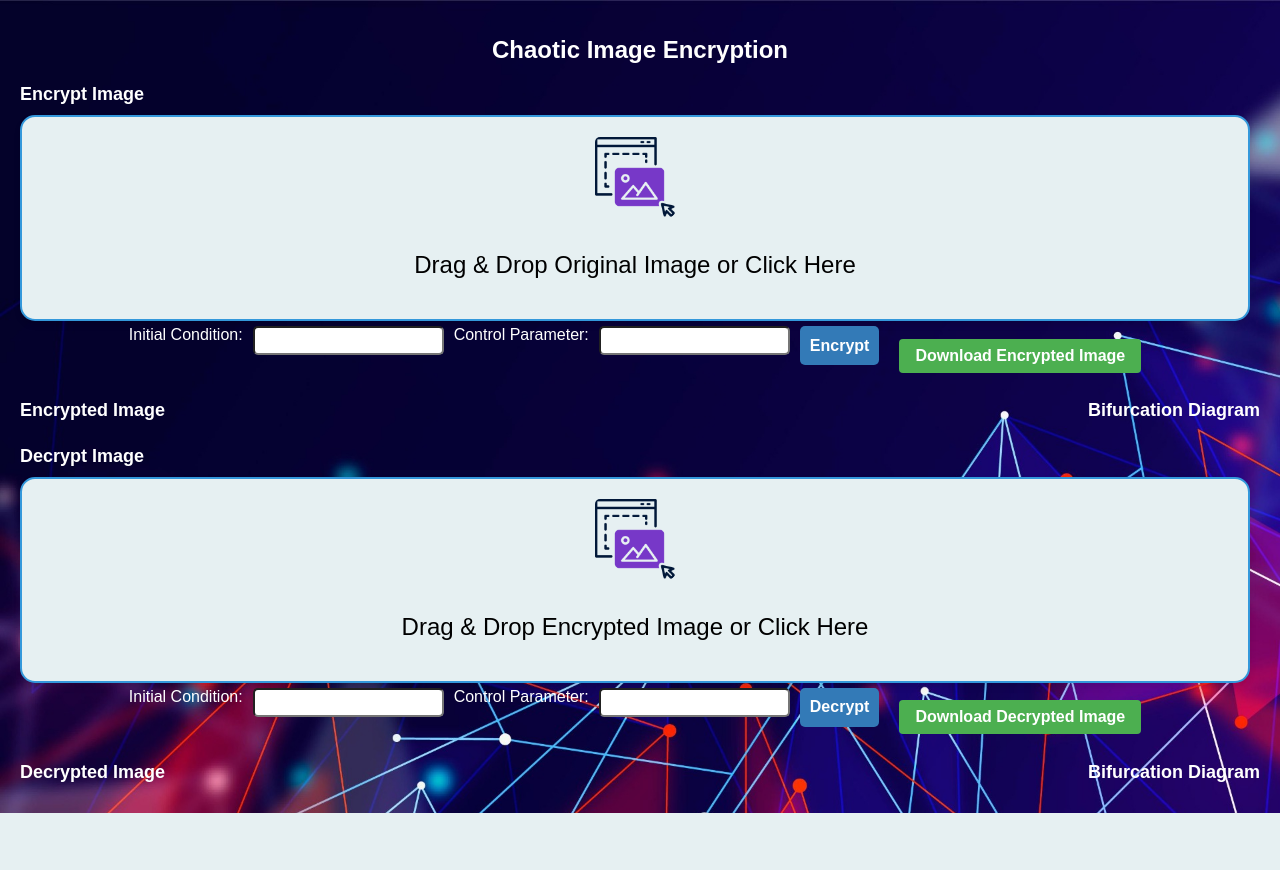
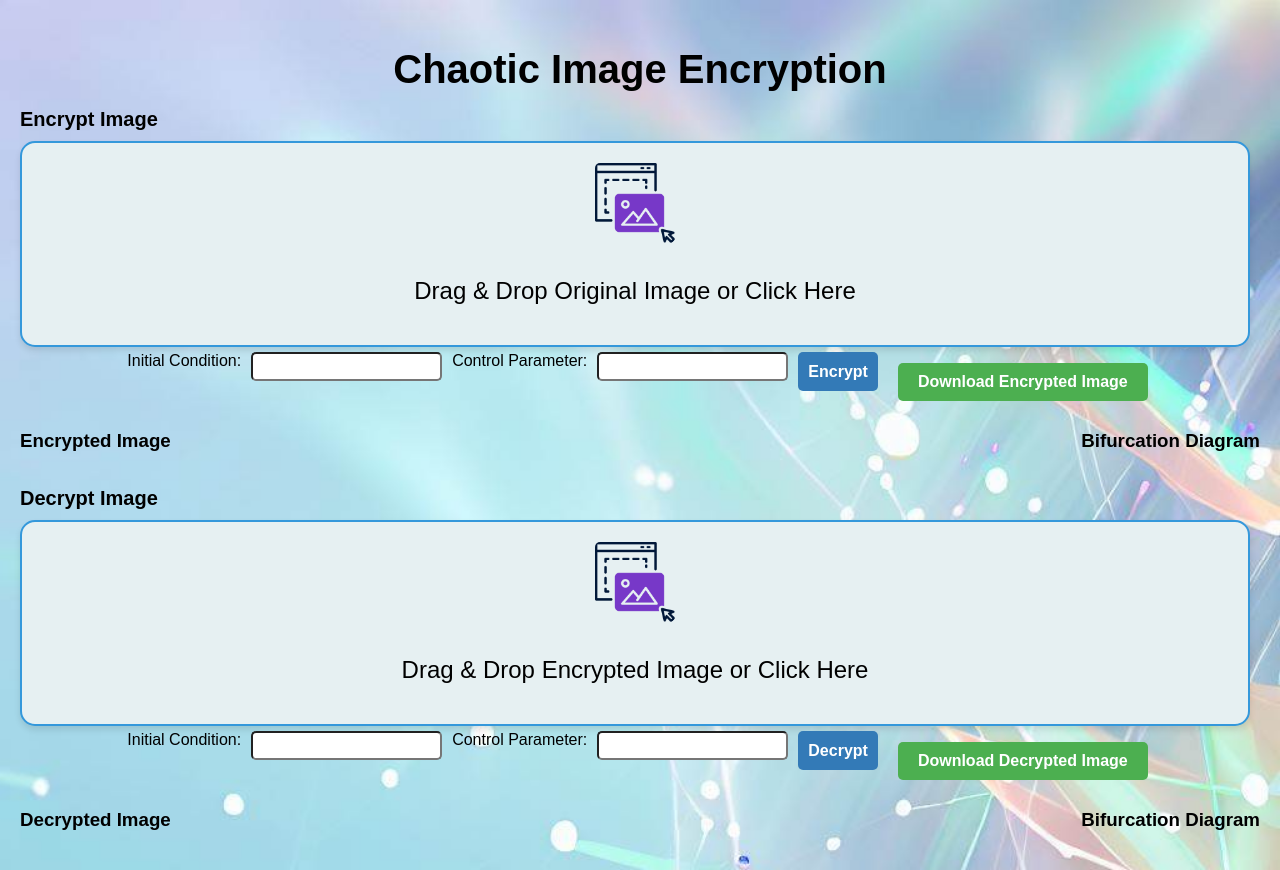
Before and after one commit to kunal9922/EncryptionAndDecryptionUsingChaoticKeySequence, a Flask app: page / in a window 1280 px wide. Before the commit the page ends 813 px from the top, so only its background shows below. Run offline with Flask 3, Linux system fonts and the light colour scheme.

Commit message:
Feat: Light and Dark Mode Add

```diff
--- a/static/css/styles.css
+++ b/static/css/styles.css
@@ -13,13 +13,14 @@ body {
   }
 
   h1 {
-    font-size: 24px;
-    margin-bottom: 20px;
+    font-size: 40px;
+    font-weight: 600;
+    margin-bottom: 15px;
     text-align: center;
   }
 
   h2 {
-    font-size: 18px;
+    font-size: 20px;
     margin-bottom: 10px;
   }
 /* Add a hover effect to the drop container when hovering over the image */
@@ -117,16 +118,19 @@ body {
   color: #121111;
 }
 
-  #imageContainer {
-    display: flex;
-    align-items: center;
-  }
+#imageContainer {
+  display: flex;
+  align-items: center;
+  text-align: center; /* Center-align the text horizontally */
+}
 
   #encryptedImage, #bifurcationDiagramEn {
     flex: 1;
+    margin-right: 10px; /* Add space between these elements */
   }
   #decryptedImage, #bifurcationDiagramDe {
     flex: 1;
+    margin-right: 10px; /* Add space between these elements */
   }
 
   #headingContainer {
@@ -149,14 +153,13 @@ body {
   font-weight: bold;
   color: #fff;
   background-color: #4CAF50;
-  padding: 8px 16px;
+  padding: 10px 20px;
   border: none;
-  border-radius: 4px;
+  border-radius: 5px;
   cursor: pointer;
   transition: background-color 0.3s ease;
-  margin-right: 10px; /* Add some space between buttons */
+  margin-right: 5px; /* Add some space between buttons */
 }
-
 /* Change the background color on hover */
 .custom-button:hover {
   background-color: #45a049;
@@ -165,6 +168,11 @@ body {
 /* Change the background color when the button is active/pressed */
 .custom-button:active {
   background-color: #3f9142;
+}
+/* Style for the button containers */
+.button-container {
+  text-align: center; /* Center-align the buttons within the container */
+  margin-top: 10px; /* Add space above the buttons */
 }
 /* Flexbox layout for the buttons container */
 .form-container {
@@ -262,6 +270,9 @@ body {
     input[type="submit"] {
       flex: 0 0 auto;
       }
+      img {
+        max-width: 400px; /* Set a specific maximum width for larger screens */
+      }
     }
     @media screen and (max-width: 600px) {
       body {
@@ -270,4 +281,18 @@ body {
         background-attachment: fixed;
 
       }
+      h1 {
+        font-size: 28px;
+        font-weight: 600;
+        margin-bottom: 10px;
+        text-align: center;
+      }
     }
+
+    @media (prefers-color-scheme: light){
+      body {
+      background-image: url("../images/background_light.jpeg");
+      color:#000
+
+      }
+    }
--- a/templates/index.html
+++ b/templates/index.html
@@ -49,16 +49,14 @@
         <input type="text" id="controlPara" required /><br />
         <input type="submit" value="Encrypt" class="custom-button" />
       </form>
-
-      <!-- Add the download button -->
       <button id="downloadEncrypted" class="custom-button">
         Download Encrypted Image
       </button>
     </div>
 
     <div id="headingContainer">
-      <h2>Encrypted Image</h2>
-      <h2>Bifurcation Diagram</h2>
+      <h3>Encrypted Image</h3>
+      <h3>Bifurcation Diagram</h3>
     </div>
 
     <div id="imageContainer">
@@ -105,8 +103,8 @@
       </button>
     </div>
     <div id="headingContainer">
-      <h2>Decrypted Image</h2>
-      <h2>Bifurcation Diagram</h2>
+      <h3>Decrypted Image</h3>
+      <h3>Bifurcation Diagram</h3>
     </div>
 
     <div id="imageContainer">
```
Also changed, not shown: static/images/background_light.jpeg (added), 2 other files.
